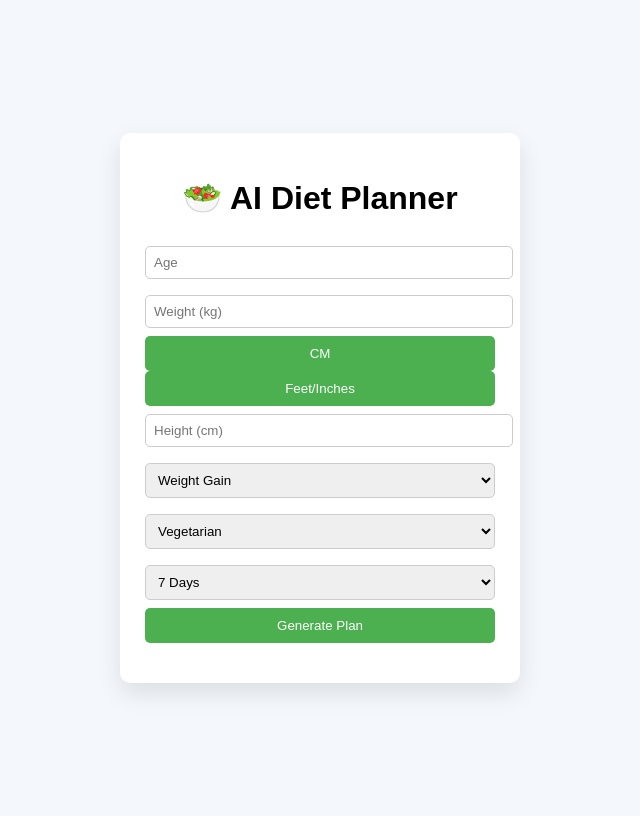
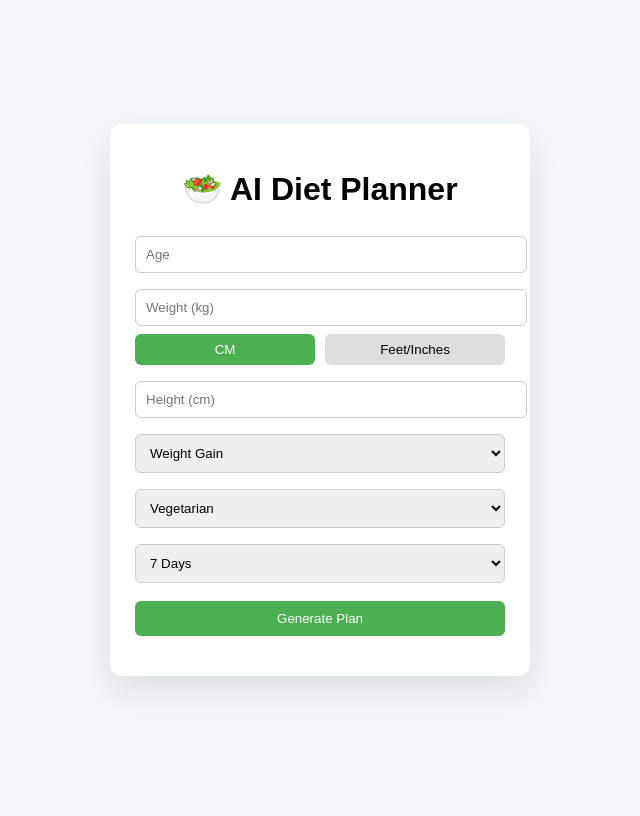
Before and after one commit to nikhileswar234/ai-diet-planner, a Flask app: page / in a window 1280 px wide. Shown: the whole page, without its empty margins (320-960 px from the left). After the commit the page ends 691 px from the top, so only its background shows below. Run offline with Flask 3, Linux system fonts and the light colour scheme.

Commit message:
Update style.css

```diff
--- a/static/style.css
+++ b/static/style.css
@@ -1,50 +1,86 @@
 body {
+  margin: 0;
   font-family: Arial, sans-serif;
   background: #f4f7fb;
   display: flex;
   justify-content: center;
   align-items: center;
-  height: 100vh;
+  min-height: 100vh;
 }
 
 .container {
-  width: 400px;
+  width: 420px;
 }
 
 .card {
   background: white;
   padding: 25px;
-  border-radius: 10px;
-  box-shadow: 0 10px 25px rgba(0,0,0,0.1);
+  border-radius: 12px;
+  box-shadow: 0 15px 35px rgba(0,0,0,0.1);
 }
 
 h1 {
   text-align: center;
+  margin-bottom: 20px;
 }
 
 input, select {
   width: 100%;
-  padding: 8px;
+  padding: 10px;
   margin: 8px 0;
-  border-radius: 5px;
+  border-radius: 6px;
   border: 1px solid #ccc;
 }
 
-button {
+.unit-buttons {
+  display: flex;
+  gap: 10px;
+  margin-bottom: 8px;
+}
+
+.unit-buttons button {
+  flex: 1;
+  padding: 8px;
+  border: none;
+  cursor: pointer;
+  border-radius: 6px;
+  background: #ddd;
+}
+
+.unit-buttons .active {
+  background: #4CAF50;
+  color: white;
+}
+
+.generate-btn {
   width: 100%;
   padding: 10px;
   background: #4CAF50;
   color: white;
   border: none;
-  border-radius: 5px;
+  border-radius: 6px;
   cursor: pointer;
+  margin-top: 10px;
 }
 
-button:hover {
+.generate-btn:hover {
   background: #45a049;
 }
 
 #result {
   margin-top: 15px;
   white-space: pre-wrap;
+  max-height: 300px;
+  overflow-y: auto;
 }
+
+#downloadBtn {
+  width: 100%;
+  padding: 10px;
+  margin-top: 10px;
+  background: #2196F3;
+  color: white;
+  border: none;
+  border-radius: 6px;
+  cursor: pointer;
+}
```
